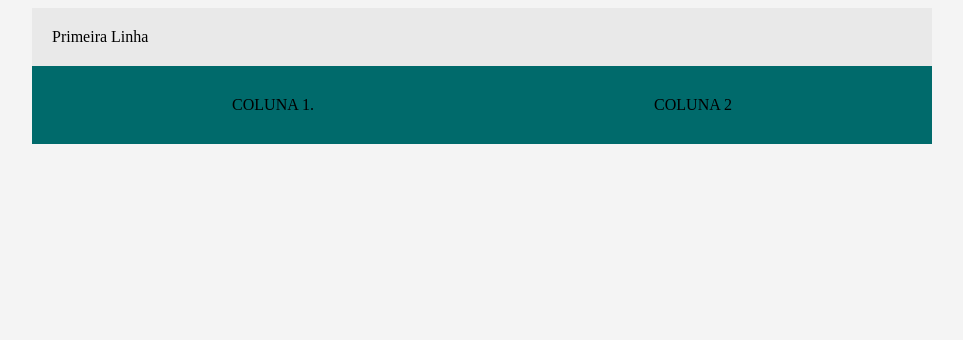
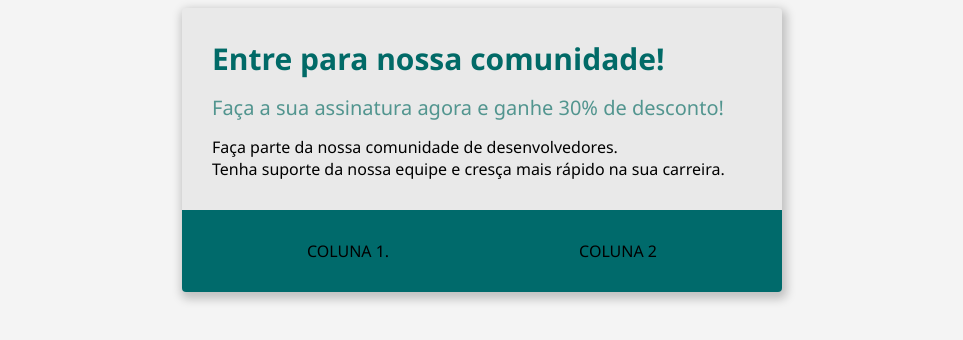
Before and after one commit to rafaelvieiramaximo/HTML-CSS-Essencials, a plain HTML site: page index.html in a window 1280 px wide. Shown: the whole page, without its empty margins (158-1121 px from the left). Drawn offline with Linux system fonts and the light colour scheme.

Commit message:
closes #3 - Página index.html: criando cabeçalho

```diff
--- a/index.html
+++ b/index.html
@@ -7,17 +7,21 @@
     </title>
     <style>
         body{
-           background-color: #F4F4F4
-           ;
+           background-color: #F4F4F4;
+           font-family: 'Segoe UI', Tahoma, Geneva, Verdana, sans-serif;
         }
         .cont{
             background-color: #E9E9E9;
             margin: auto;
-            width: 900px;
+            width: 600px;
+            box-shadow: 2px 4px 10px 3px rgba(0, 0, 0, 0.21);
+            border-radius: 4px;
+            overflow: hidden;
         }
 
         .hearder{
-            padding: 20px;
+            margin: auto;
+            padding: 30px;
         }
         .display-colum{
             display: flex;
@@ -25,16 +29,34 @@
             background-color: #006A6B;
             padding: 30px;
         }
+        .header-title{
+            color: #016A67;
+            font-size: 30px;
+            font-weight: 700;
+            margin-bottom: 15px;
+        }
+        .header-sub-title{
+            color: #52958F;
+            font-weight: 500;
+            font-size: 20px;
+            margin-bottom: 15px;
+        }
     </style>
-
-
-
 
 </head>
 <body>
     <div class="cont">
         <div class="hearder">
-            Primeira Linha
+            <div class="header-title">
+                Entre para nossa comunidade!
+            </div>
+            <div class="header-sub-title">
+                Faça a sua assinatura agora e ganhe 30% de desconto!
+            </div>
+            <div>
+                Faça parte da nossa comunidade de desenvolvedores. <br>
+                Tenha suporte da nossa equipe e cresça mais rápido na sua carreira.
+            </div>
         </div>
         <div class="display-colum">
             <div>
```
